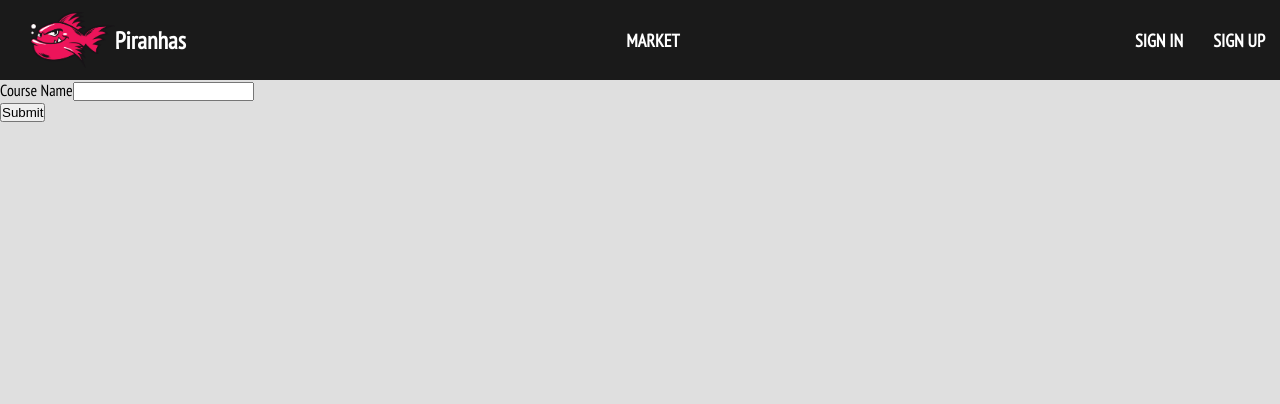
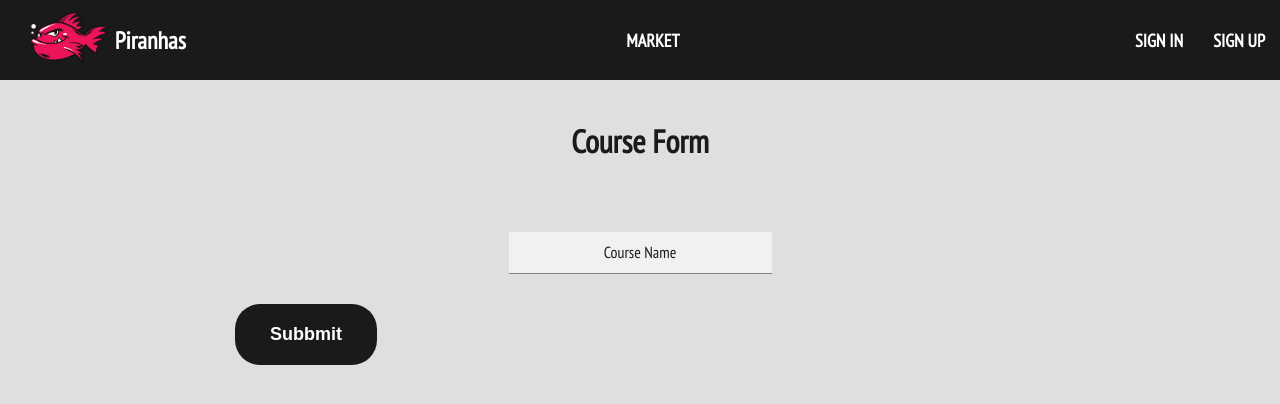
Before and after one commit to jkowiesk/Piranhas, a React (Create React App) app: page /my-courses/add-course in a window 1280 px wide. Shown: the top 404 px of the page. Built offline with nearby package versions, Linux system fonts and the light colour scheme.

Commit message:
Added new Rooting and connected adding with back

```diff
--- a/src/components/CourseForm/CourseForm.jsx
+++ b/src/components/CourseForm/CourseForm.jsx
@@ -1,22 +1,42 @@
+import { useNavigate } from "react-router-dom";
+import { useState } from "react";
+import InputText from "../InputText/InputText";
+import UserService from "../../services/UserService";
+import CustomButton from "../CustomButton/CustomButton";
+import Card from "../UI/Card/Card";
+
 import s from "./CourseForm.module.scss";
 
-const CourseForm = () => {
+const CourseForm = ({ onClick }) => {
+  const navigate = useNavigate();
+  const [courseName, setCourseName] = useState("");
   const submitHandler = (event) => {
     event.preventDefault();
+    UserService.postCourse(courseName).then((response) => {
+      navigate("/my-courses");
+    });
+  };
 
-    console.log("submitted");
+  const handleChange = (e) => {
+    setCourseName(e.target.value);
   };
 
   return (
-    <form onSubmit={submitHandler}>
-      <div>
-        <div>
-          <label htmlFor="name">Course Name</label>
-          <input type="text" id="name" />
-        </div>
+    <Card
+      onSubmit={submitHandler}
+      size="2"
+      title="Course Form"
+      className={s.wrapper}
+    >
+      <div className={s.content}>
+        <InputText
+          label="Course Name"
+          type="text"
+          handleChange={handleChange}
+        />
       </div>
-      <button> Submit </button>
-    </form>
+      <CustomButton> Subbmit </CustomButton>
+    </Card>
   );
 };
 
--- a/src/components/FlashcardList/FlashcardList.jsx
+++ b/src/components/FlashcardList/FlashcardList.jsx
@@ -5,7 +5,6 @@ import Flashcard from "../Flashcard/Flashcard";
 import s from "./FlashcardList.module.scss";
 
 const FlashcardList = (props) => {
-  console.log(props);
   const flashcardList = props.flashcards.map(({ front, back }) => {
     return <Flashcard front={front} back={back} />;
   });
--- a/src/components/SetForm/SetForm.jsx
+++ b/src/components/SetForm/SetForm.jsx
@@ -1,21 +1,41 @@
+import { useState } from "react";
 import CustomButton from "../CustomButton/CustomButton";
 import InputText from "../InputText/InputText";
 import Card from "../UI/Card/Card";
+import { useNavigate } from "react-router-dom";
+import UserService from "../../services/UserService";
 import s from "./SetForm.module.scss";
 
 const SetForm = () => {
+  const navigate = useNavigate();
+  const [setName, setSetName] = useState("");
   const submitHandler = (event) => {
     event.preventDefault();
+    UserService.postCourse(setName).then((response) => {
+      navigate("/my-courses");
+    });
+  };
 
-    console.log("submitted");
+  const handleChange = (e) => {
+    setSetName(e.target.value);
   };
 
   return (
-    <Card onSubmit={submitHandler} size="2" title="Set Form" className={s.wrapper}>
+    <Card
+      onSubmit={submitHandler}
+      size="2"
+      title="Set Form"
+      className={s.wrapper}
+    >
       <div className={s.content}>
-          <InputText label="Set Name" type="text"/>
+        <InputText
+          label="Set Name"
+          type="text"
+          value={setName}
+          handleChange={handleChange}
+        />
       </div>
-      <CustomButton> Subbmit </CustomButton>
+      <CustomButton> Submit </CustomButton>
     </Card>
   );
 };
--- a/src/pages/MyCourses/MyCourses.jsx
+++ b/src/pages/MyCourses/MyCourses.jsx
@@ -10,7 +10,6 @@ const MyCourses = () => {
   const [myCourses, setMyCourses] = useState([]);
   useEffect(() => {
     UserService.getCourses().then((response) => {
-      console.log(response.data);
       setMyCourses(response.data);
     });
   }, []);
--- a/src/pages/SetManager/SetManager.jsx
+++ b/src/pages/SetManager/SetManager.jsx
@@ -1,24 +1,29 @@
-import React from "react";
+import React, { useEffect, useState } from "react";
 import { useParams } from "react-router-dom";
 import { Swiper, SwiperSlide } from "swiper/react";
 import AddCardButton from "../../components/AddCardButton/AddCardButton.jsx";
 import Set from "../../components/Set/Set.jsx";
 import Card from "../../components/UI/Card/Card.jsx";
+import UserService from "../../services/UserService.js";
 import { myCourses } from "../../mocks/courseCards.js";
-import s from "./SetManager.module.scss";
 import "swiper/swiper.min.css";
 
+import s from "./SetManager.module.scss";
+
 const SetManager = () => {
-  const params = useParams();
-  const [{ items }] = myCourses.filter(
-    ({ name }) => name.toLowerCase() === params.courseName.toLowerCase()
-  );
+  const { courseName } = useParams();
+  const [mySets, setMySets] = useState([{ name: "loading" }]);
+  useEffect(() => {
+    UserService.getCourseSet(courseName).then((response) => {
+      setMySets(response.data);
+    });
+  }, []);
 
-  const sets = items.map(({ name }) => {
+  const sets = mySets.map(({ name }) => {
     return (
-    <SwiperSlide>
-      <Set title={name} routeUrl={name} />
-    </SwiperSlide>
+      <SwiperSlide>
+        <Set title={name} routeUrl={name} />
+      </SwiperSlide>
     );
   });
 
@@ -27,13 +32,13 @@ const SetManager = () => {
       <div className={s.wrapper}>
         <Swiper
           className={s.sets}
-          direction={'vertical'}
+          direction={"vertical"}
           spaceBetween={20}
           freeMode={true}
-          slidesPerView={'auto'}
+          slidesPerView={"auto"}
           loop={true}
         >
-        {sets}
+          {sets}
         </Swiper>
         <span className={s.button}>
           <AddCardButton label="Add New Set" link="add-set" />{" "}
--- a/src/services/AuthService.js
+++ b/src/services/AuthService.js
@@ -3,11 +3,11 @@ import axios from "axios";
 const API_URL = "https://vast-sierra-17368.herokuapp.com/api/";
 
 class AuthService {
-  register(email, username, password) {
+  register(emailAddress, userName, password) {
     return axios.post(API_URL + "signup", {
-      username,
-      email,
+      userName,
       password,
+      emailAddress,
     });
   }
 
--- a/src/services/UserService.js
+++ b/src/services/UserService.js
@@ -4,7 +4,7 @@ const API_URL = "https://vast-sierra-17368.herokuapp.com/api/";
 
 class UserService {
   getPreview() {
-    return axios.get(API_URL);
+    return axios.get(API_URL, { headers: header() });
   }
 
   getCourses() {
@@ -18,8 +18,6 @@ class UserService {
   }
 
   getCourseFlashcards(courseName, setName) {
-    const URL = API_URL + `my-courses/${courseName}/${setName}`;
-    console.log(URL);
     return axios.get(API_URL + `my-courses/${courseName}/${setName}`, {
       headers: header(),
     });
@@ -27,6 +25,12 @@ class UserService {
 
   getMarketSets() {
     return axios.get(API_URL + "market");
+  }
+
+  postCourse(courseName) {
+    return axios.post(API_URL + `my-courses/add-course`, courseName, {
+      headers: header(),
+    });
   }
 }
 
```
